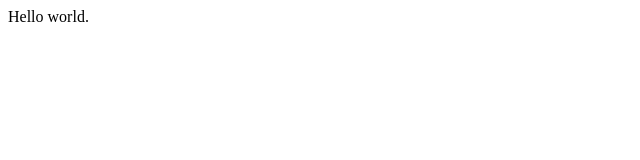
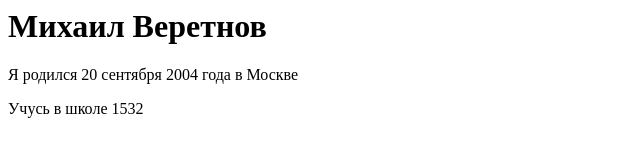
Before and after one commit to ofugudffgksdahfgyayfdhafdSAvghsdfz/M.A.Veretnov, a plain HTML site: page index.html in a window 1280 px wide. Shown: the whole page, without its empty margins (0-640 px from the left). Drawn offline with Linux system fonts and the light colour scheme.

Commit message:
Добавить информацию о себе

```diff
--- a/index.html
+++ b/index.html
@@ -2,6 +2,8 @@
 <head>
 </head>
 <body>
-<p>Hello world.</p>
+  <h1> Михаил Веретнов</h1>
+  <p>Я родился 20 сентября 2004 года в Москве</p>
+  <p>Учусь в школе 1532
 </body>
 </html>
```
